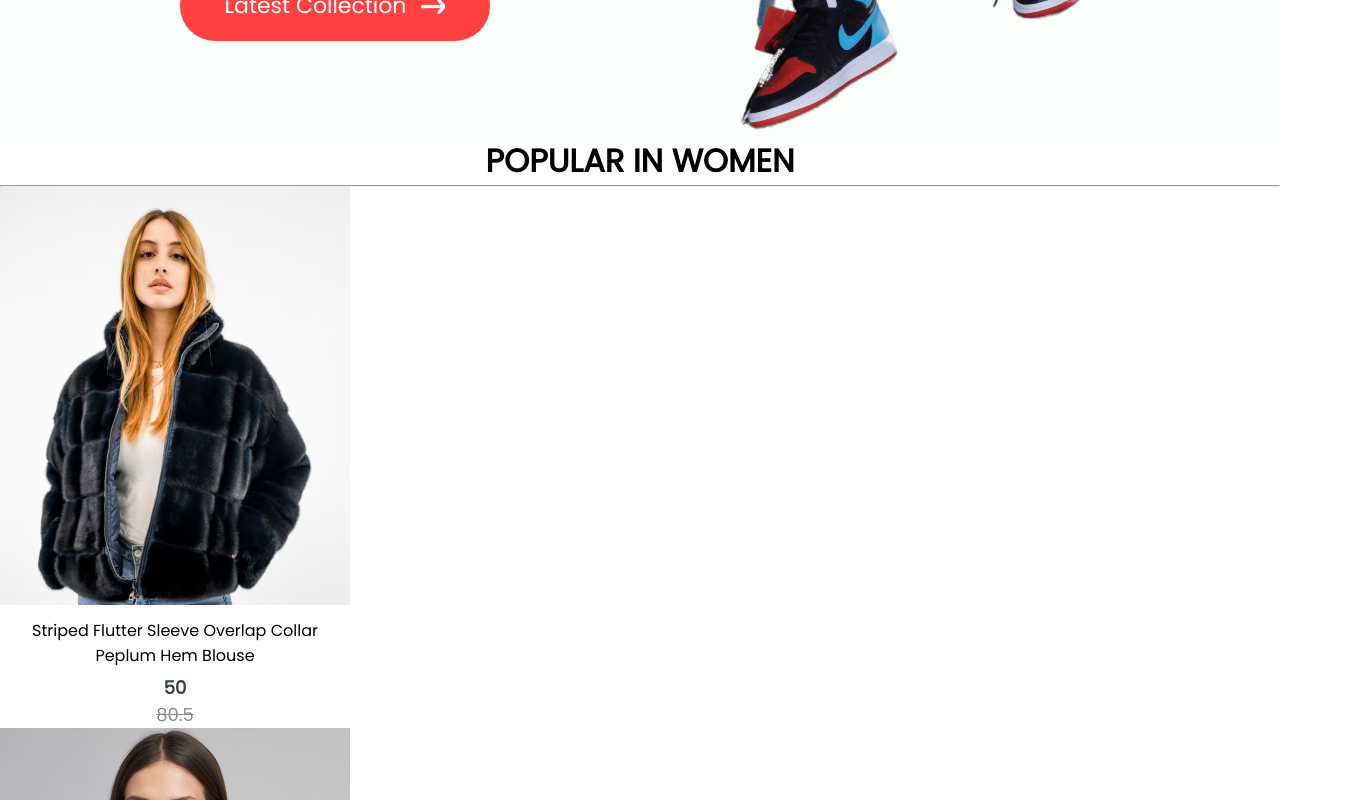
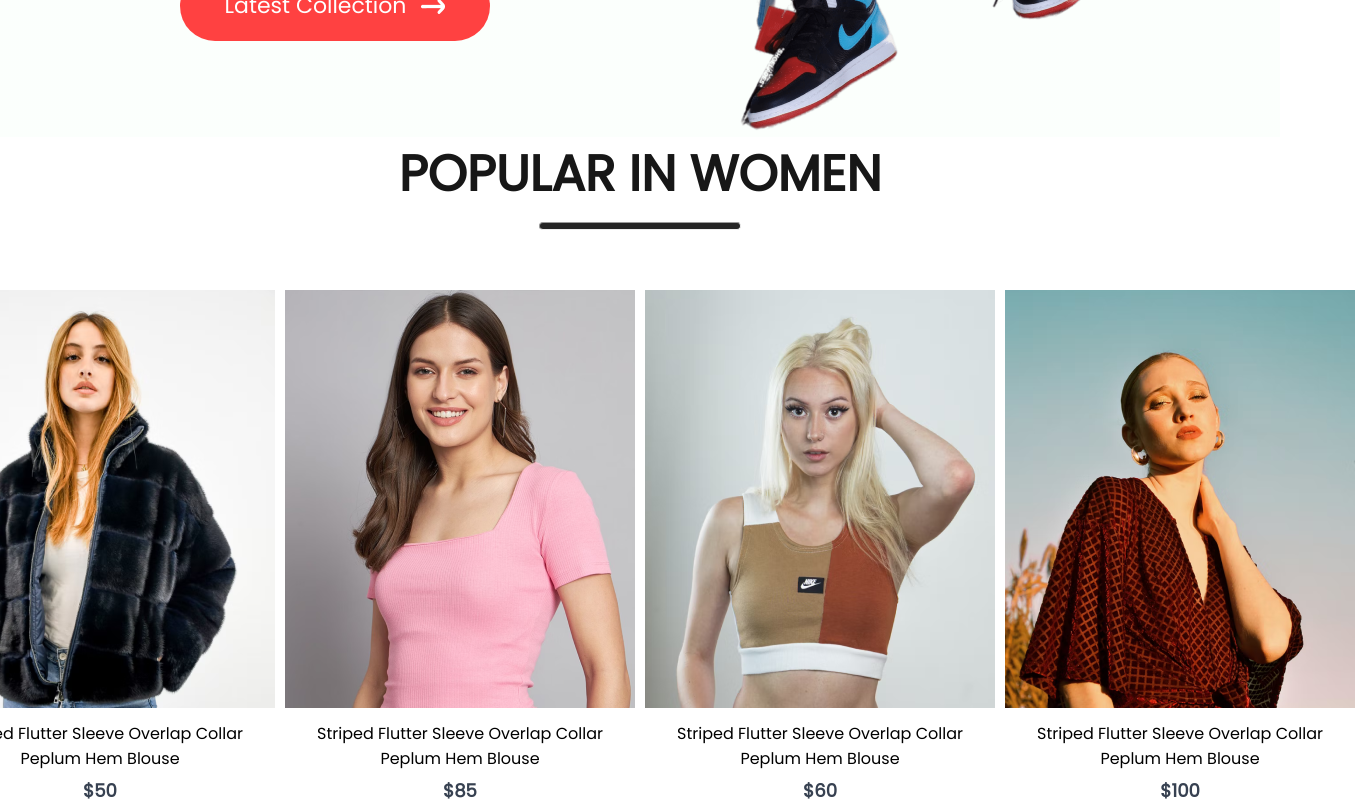
Before and after one commit to ShuaibShaban/Ecommerce, a React (Create React App) app: page / in a window 1280 px wide. Shown: the part 760-1560 px from the top of the page, 1355 px wide, since content can reach past the window. Built offline with nearby package versions, Linux system fonts and the light colour scheme.

Commit message:
popular component is ready

```diff
--- a/src/components/Item/Item.css
+++ b/src/components/Item/Item.css
@@ -24,7 +24,7 @@
     text-decoration: line-through;
 }
 
-.items:hover {
+.item:hover {
     transform: scale(1.05);
     transition: 0.6s;
 }
--- a/src/components/Item/Item.jsx
+++ b/src/components/Item/Item.jsx
@@ -8,10 +8,10 @@
       <p>{props.name}</p>
       <div className="item-prices">
         <div className="item-price-new">
-            {props.new_price}
+            ${props.new_price}
         </div>
         <div className="item-price-old">
-            {props.old_price}
+            ${props.old_price}
         </div>
       </div>
     </div>
--- a/src/components/popular/Popular.css
+++ b/src/components/popular/Popular.css
@@ -0,0 +1,25 @@
+.popular {
+    display: flex;
+    flex-direction: column;
+    align-items: center;
+    gap: 10px;
+    height: 90vh;
+}
+.popular h1 {
+    color: #171717;
+    font-size: 50px;
+    font-weight: 600;
+}
+
+.popular hr {
+    width: 200px;
+    height: 6px;
+    border-radius: 10px;
+    background: #252525;
+}
+
+.popular-item {
+    margin-top: 50px;
+    display: flex;
+    gap: 10px;
+}
```
